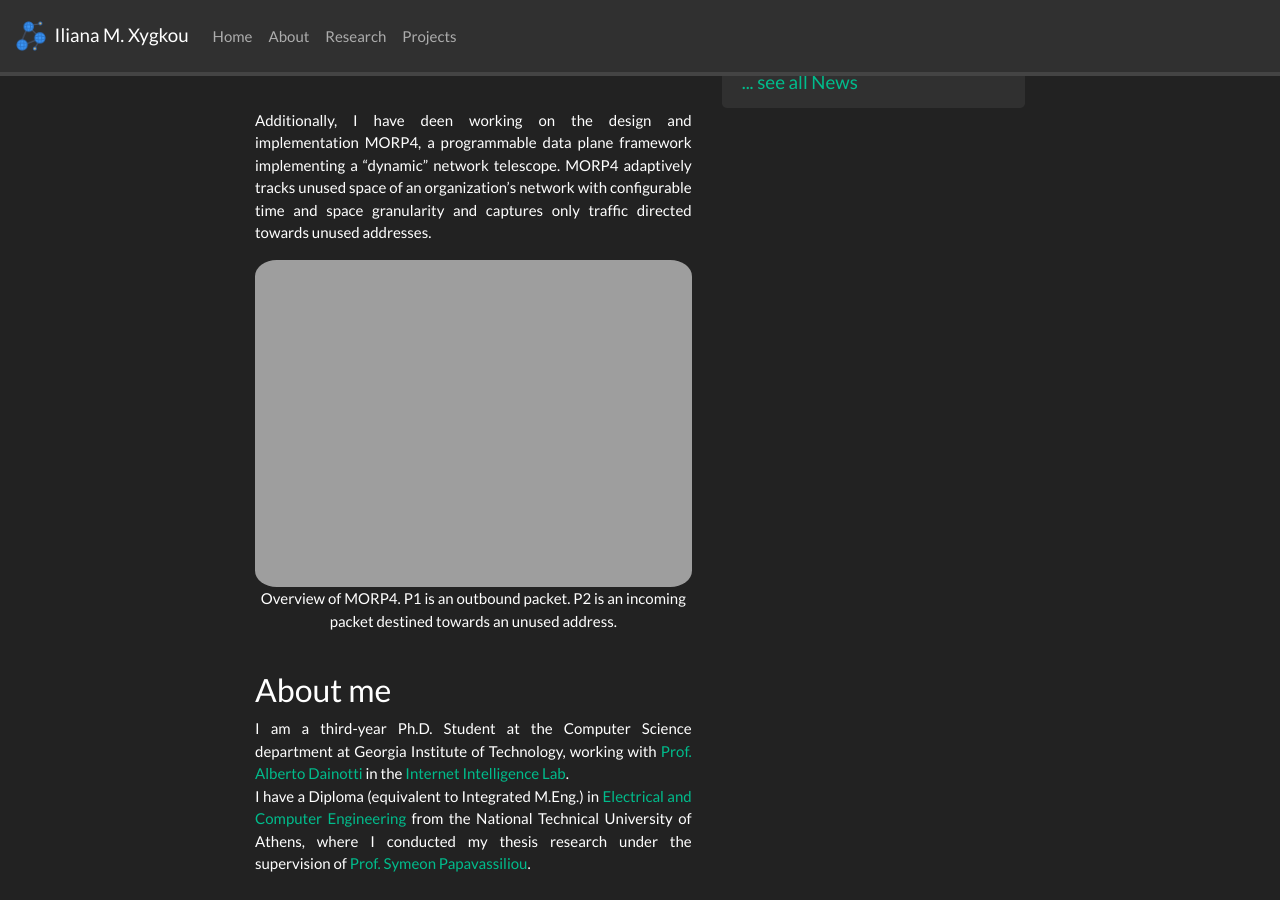
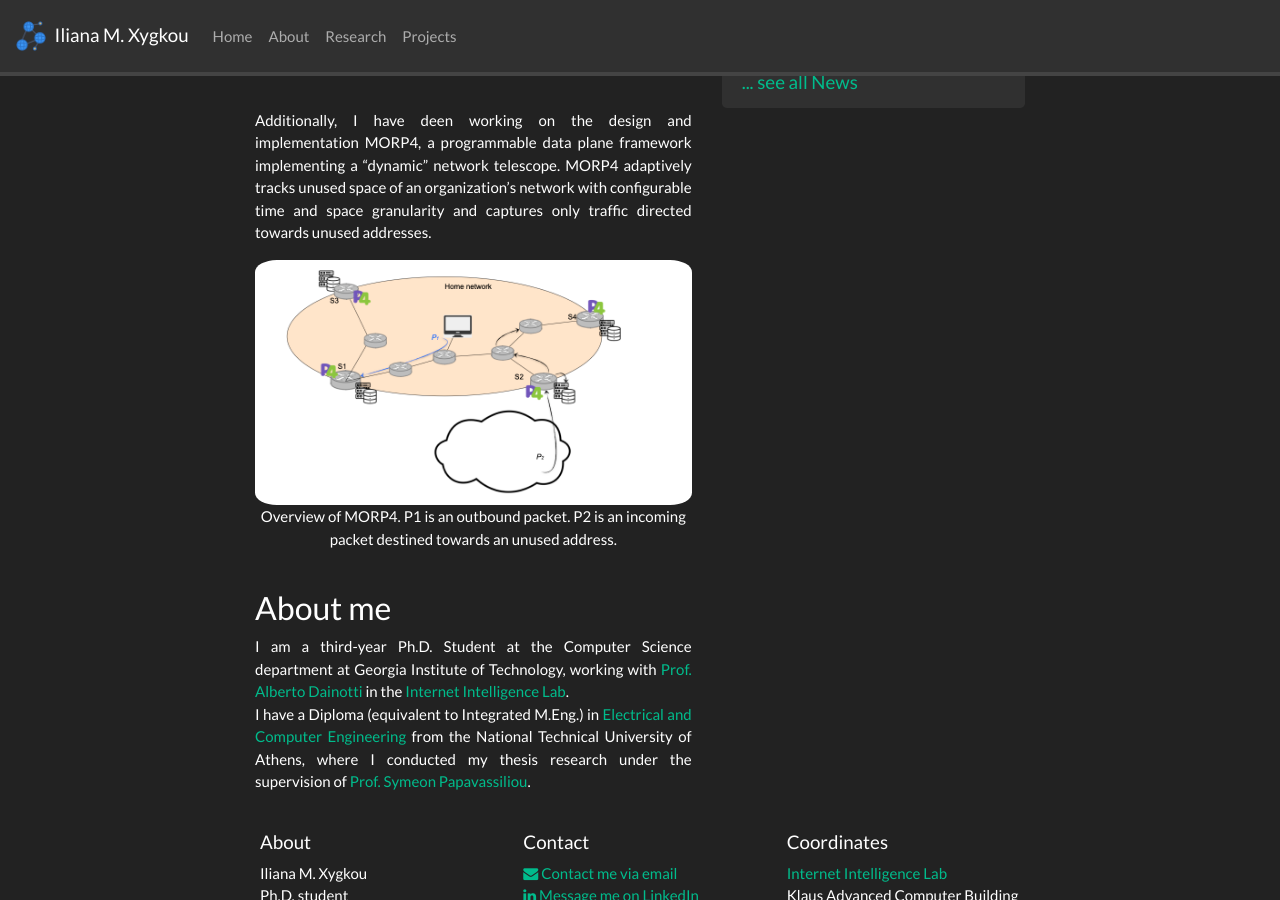
Before and after one commit to IlianaXn/ilianaxn.github.io, a Jekyll site: the page built from _pages/home.md, in a window 1280 px wide and 900 px high, scrolled down 794 px. Built offline with Jekyll 4.4.1, drawn with Linux system fonts in a browser that asks for light colours; nearby versions of some CDN libraries; a style sheet for code colours, icons or effects is not loaded.

Commit message:
Update home.md

```diff
--- a/_pages/home.md
+++ b/_pages/home.md
@@ -26,7 +26,7 @@ Alberto Dainotti, <i><a href="https://www.caida.org/workshops/kismet/2002/" targ
 <div class="container">
 <div class="row">
 <center>
-<img src="{{ site.url }}{{ site.baseurl }}/images/overview.pdf" alt="Overview of MORP4" width="100%" style="max-width:500px">
+<img src="{{ site.url }}{{ site.baseurl }}/images/overview.png" alt="Overview of MORP4" width="100%" style="max-width:500px">
 <br/>
 Overview of MORP4. P1 is an outbound packet. P2 is an incoming packet destined towards an unused address.
 </center>
```
